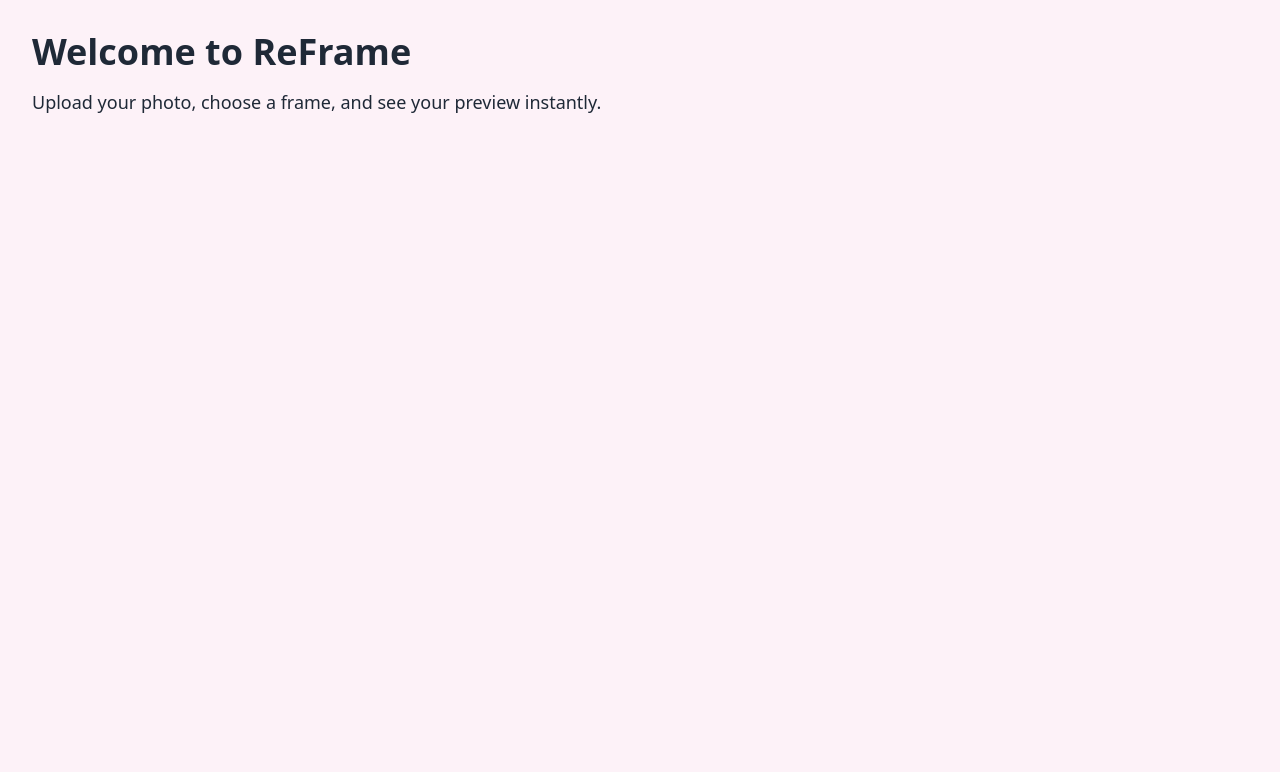
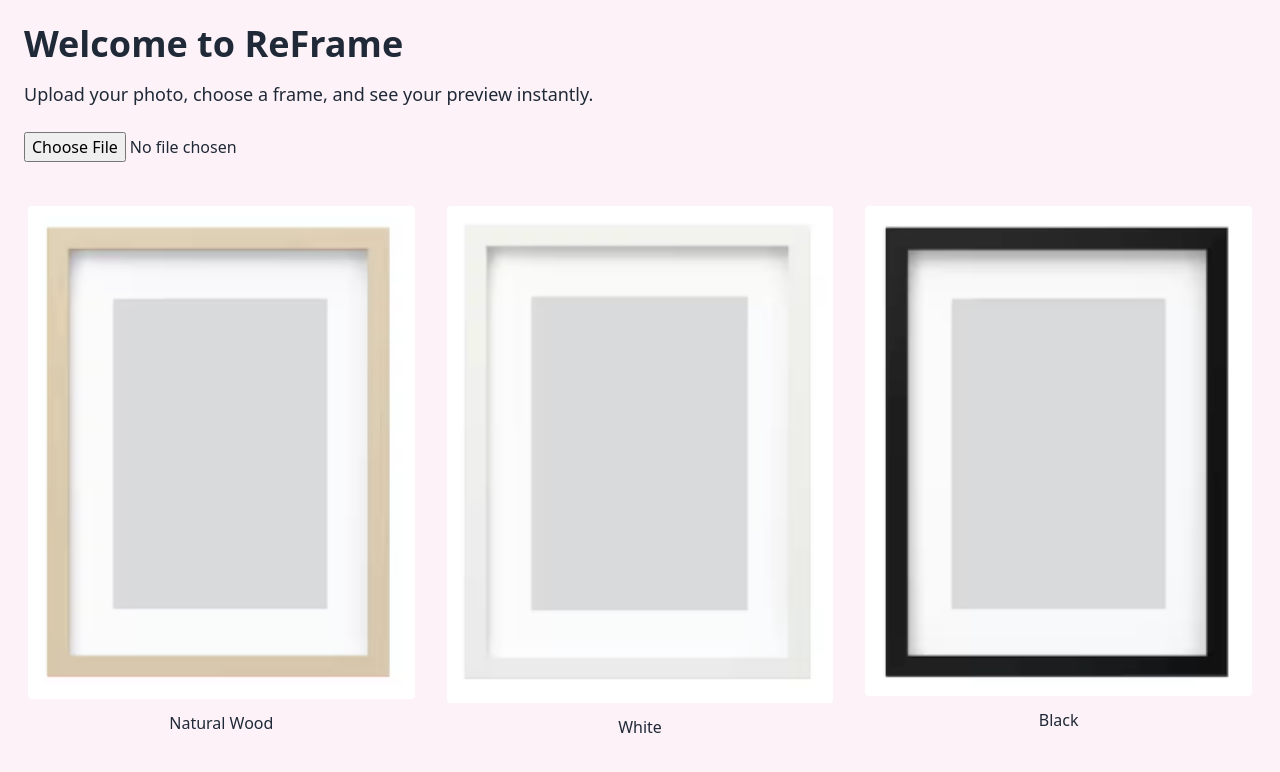
Before and after one commit to a19199/ReFrame2, a Next.js app: page / in a window 1280 px wide. Shown: the top 772 px of the page. Built offline with nearby package versions, Linux system fonts and the light colour scheme.

Commit message:
Update index.js

```diff
--- a/pages/index.js
+++ b/pages/index.js
@@ -1,8 +1,56 @@
+import { useState } from 'react';
+
 export default function Home() {
+  const [image, setImage] = useState(null);
+  const [selectedFrame, setSelectedFrame] = useState(null);
+
+  const frameOptions = [
+    { name: 'Natural Wood', url: '/frames/natural.png' },
+    { name: 'White', url: '/frames/white.png' },
+    { name: 'Black', url: '/frames/black.png' },
+  ];
+
+  const handleImageUpload = (e) => {
+    const file = e.target.files[0];
+    if (!file) return;
+    const reader = new FileReader();
+    reader.onload = () => setImage(reader.result);
+    reader.readAsDataURL(file);
+  };
+
   return (
-    <div className="min-h-screen bg-pink-50 text-gray-800 p-8">
+    <div className="min-h-screen bg-pink-50 text-gray-800 p-6">
       <h1 className="text-4xl font-bold mb-4">Welcome to ReFrame</h1>
-      <p className="text-lg">Upload your photo, choose a frame, and see your preview instantly.</p>
+      <p className="mb-6 text-lg">Upload your photo, choose a frame, and see your preview instantly.</p>
+
+      <input type="file" accept="image/*" onChange={handleImageUpload} className="mb-4" />
+
+      <div className="grid grid-cols-1 sm:grid-cols-3 gap-6 my-6">
+        {frameOptions.map((frame) => (
+          <div key={frame.name} className="cursor-pointer text-center">
+            <img
+              src={frame.url}
+              alt={frame.name}
+              onClick={() => setSelectedFrame(frame.url)}
+              className={`border-4 rounded-lg w-full transition-transform ${
+                selectedFrame === frame.url ? 'border-blue-400 scale-105' : 'border-transparent'
+              }`}
+            />
+            <p className="mt-2">{frame.name}</p>
+          </div>
+        ))}
+      </div>
+
+      {image && selectedFrame && (
+        <div className="relative w-80 mx-auto mt-10">
+          <img src={selectedFrame} alt="Selected Frame" className="w-full" />
+          <img
+            src={image}
+            alt="Uploaded"
+            className="absolute top-[12%] left-[12%] w-[76%] h-[76%] object-cover"
+          />
+        </div>
+      )}
     </div>
-  )
+  );
 }
```
